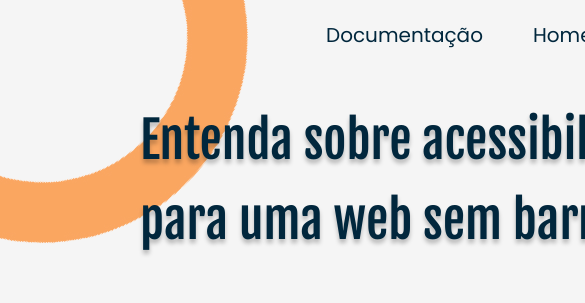
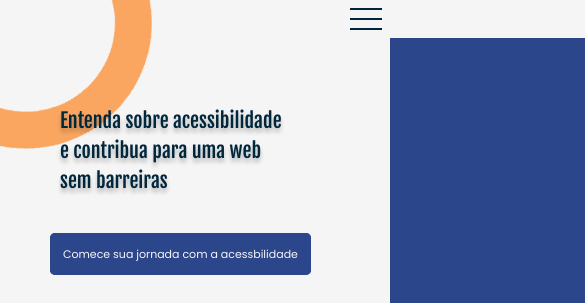
Before and after one commit to annarodrig/wat, a plain HTML site: page index.html in a window 390 px wide. Shown: the top 303 px of the page, 585 px wide, since content can reach past the window. Drawn offline with Linux system fonts and the light colour scheme.

Commit message:
adiciona menu hamburguer

```diff
--- /dev/null
+++ b/assets/style/header_home.css
@@ -0,0 +1,240 @@
+/*Estilização da página incial*/
+
+:root {
+
+    font-size: 20px;
+    --fonte-normal: 'Poppins', sans-serif;
+    --fonte-titulo: 'Fjalla One', sans-serif;
+    --cor-cinza-claro: #f5f5f5;
+    --cor-azul-escuro:#2B468B;
+    --cor-texto-fundo-claro:#01273D;
+    --cor-texto-fundo-escuro: #edede9;
+
+}
+
+* {
+
+    margin: 0;
+    padding: 0;
+    border: 0;
+    font-family: var(--fonte-normal)
+}
+
+html, body, header {
+
+    margin:0px !important;
+    padding: 0px !important;
+ }
+
+
+
+/*--Estilização do cabeçalho--*/
+
+.imagens {
+
+    display: flex;
+    justify-content: space-between;
+    margin: 0;
+    padding: 0;
+
+}
+
+.img, .img-laranja {
+
+    width: 450px;
+
+}
+
+/*Navegação e menu hamburguer responsivo*/
+
+.nav-list {
+
+    display: flex;
+    gap: 50px;
+    margin-top: 1rem;
+
+}
+
+.nav-item {
+
+    list-style-type: none;
+
+}
+
+.nav-link {
+
+    text-decoration: none;
+    color: var(--cor-texto-fundo-claro);
+
+}
+
+.mobile-menu {
+
+    cursor: pointer;
+    display: none;
+
+}
+
+.mobile-menu div {
+    width: 32px;
+    height: 2px;
+    margin: 8px;
+    background-color: var(--cor-texto-fundo-claro);
+
+}
+
+/*--Titulo--*/
+
+.titulo {
+
+    /*Texto*/
+
+    font-family: var(--fonte-titulo);
+    font-size: 50px;
+    line-height: 4rem;
+    text-align:left;
+    font-weight: lighter;
+
+    /* Cores*/
+
+    color: var(--cor-texto-fundo-claro);
+    text-shadow: 0px 4px 4px rgba(0, 0, 0, 0.25);
+
+    /*Posicionamento*/
+
+    margin: 2rem;
+    padding: 1rem;
+    padding-bottom: 3rem;
+    width: 800px;
+
+}
+
+
+.section-1 {
+    margin: 3rem;
+    margin-top: -15rem;
+    margin-left: 3rem;
+    padding:1rem;
+    padding-bottom: 4rem;
+
+}
+
+.section-1 a {
+
+    background-color: var(--cor-azul-escuro);
+    border: medium solid var(--cor-azul-escuro);
+    border-radius: 15px;
+    color: #F6F6F6;
+    text-decoration: none;
+    padding: 1.50rem;
+    margin: 3rem;
+
+}
+
+/*Resposividade do menu hamburguer*/
+
+@media (max-width: 999px) {
+
+    body {
+
+        overflow-x: hidden;
+
+    }
+
+    .img {
+
+        display: none;
+    }
+
+    .nav-list {
+
+        position: absolute;
+        margin-top: 0;
+        right: 0;
+        width: 50vw;
+        height: 70vh;
+        flex-direction: column;
+        align-items: center;
+        justify-content: space-around;
+        background-color: var(--cor-azul-escuro);
+        transform: translateX(100%);
+        transition: transform 0.3s ease-in;
+    }
+
+    .nav-item {
+
+        margin-left: 0;
+        opacity: 0;
+    }
+
+    .nav-link {
+        color: var(--cor-texto-fundo-escuro);
+    }
+
+    .mobile-menu {
+
+        display: block;
+
+    }
+
+    .titulo {
+
+        line-height: 30px;
+        font-size: 20px;
+        width: 225px;
+        margin: 1rem;
+        padding: 1rem;
+
+    }
+
+    .nav-list.active {
+
+        transform: translateX(0);
+
+    }
+
+
+    @keyframes navLinkFade {
+        from {
+            opacity: 0;
+            transform: translateX(50px);
+
+        }
+
+        to {
+            opacity: 1;
+            transform: translateX(0);
+
+        }
+    }
+
+    .img {
+
+        width: 150px;
+
+    }
+
+    .img-laranja {
+
+        width: 200px;
+    }
+
+    .section-1 {
+
+        margin: 0;
+        margin-top: -150px;
+        margin-bottom: 20px;
+        padding: 1rem;
+
+    }
+
+    .section-1 a {
+
+        margin: 1.50rem;
+        border-radius: 5px;
+        font-size: 11px;
+        padding: 10px;
+
+    }
+
+}
--- a/assets/style/pagina_inicial.css
+++ b/assets/style/pagina_inicial.css
@@ -28,90 +28,6 @@ body {
     background-color: var(--cor-cinza-claro);
 }
 
-/*--Estilização do cabeçalho--*/
-
-header{
-
-    /*Posicionamento*/
-
-    margin: 1rem;
-
-}
-
-.imagens {
-
-    display: flex;
-    justify-content: space-between;
-    margin: 0;
-    padding: 0;
-
-}
-
-.nav-list{
-
-    display: flex;
-    gap: 50px;
-    margin-top: 1rem;
-
-}
-
-.nav-item {
-
-    list-style-type: none;
-
-}
-
-.nav-link{
-
-    text-decoration: none;
-    color: var(--cor-texto-fundo-claro);
-}
-
-
-/*--Titulo--*/
-
-.titulo{
-
-    /*Texto*/
-    font-family: var(--fonte-titulo);
-    font-size: 50px;
-    line-height: 4rem;
-    text-align:left;
-    font-weight: lighter;
-
-    /* Cores */
-
-    color: var(--cor-texto-fundo-claro);
-    text-shadow: 0px 4px 4px rgba(0, 0, 0, 0.25);
-
-    /*Posicionamento*/
-    margin: 2rem;
-    padding: 1rem;
-    padding-bottom: 3rem;
-    width: 800px;
-
-}
-
-.section-1 {
-    margin: 3rem;
-    margin-top: -15rem;
-    margin-left: 3rem;
-    padding:1rem;
-    padding-bottom: 4rem;
-
-}
-
-.section-1 a {
-
-    background-color: var(--cor-azul-escuro);
-    border: medium solid var(--cor-azul-escuro);
-    border-radius: 15px;
-    color: #F6F6F6;
-    text-decoration: none;
-    padding: 1.50rem;
-    margin: 3rem;
-
-}
 
 /* segunda section */
 
--- a/index.html
+++ b/index.html
@@ -12,19 +12,25 @@
     <link rel="preconnect" href="https://fonts.gstatic.com" crossorigin>
     <link href="https://fonts.googleapis.com/css2?family=Fjalla+One&display=swap" rel="stylesheet">
     <link rel="stylesheet" href="assets/style/pagina_inicial.css">
+    <link rel="stylesheet" href="assets/style/header_home.css">
 </head>
 <body>
     <header>
         <section class="imagens">
-            <img style="width: 450px;" src="assets/img/forma_fina-removebg-preview_1-removebg-preview (1).png" alt="Circulo vazado de cor laranja">
-            <nav>
+            <img class="img-laranja" src="assets/img/forma_fina-removebg-preview_1-removebg-preview (1).png" alt="Circulo vazado de cor laranja">
+            <nav class="nav">
+                <div class="mobile-menu">
+                    <div class="line1"></div>
+                    <div class="line2"></div>
+                    <div class="line3"></div>
+                </div>
                 <ul class="nav-list">
                     <li class="nav-item"><a class="nav-link"  href="">Documentação</a></li>
                     <li class="nav-item"><a class="nav-link"  href="">Home</a></li>
                     <li class="nav-item"><a class="nav-link"  href="">Acessibilidade</a></li>
                 </ul>
             </nav>
-            <img style="width: 450px;" src="assets/img/forma1-PhotoRoom_1-removebg-preview.png" alt="Forma em formato de onda na cor azul escuro">
+            <img class="img" src="assets/img/forma1-PhotoRoom_1-removebg-preview.png" alt="Forma em formato de onda na cor azul escuro">
         </section>
         <section class="section-1">
             <h1 class="titulo" >Entenda sobre acessibilidade e contribua para uma web sem barreiras</h1>
@@ -43,5 +49,6 @@
             <p>Todos os direitos reservados &copy;</p>
         </section>
     </footer>
+    <script src="mobile.navbar.js"></script>
 </body>
 </html>
--- /dev/null
+++ b/mobile.navbar.js
@@ -0,0 +1,43 @@
+class MobileNavbar {
+    constructor(mobileMenu, navList, navLinks) {
+        this.mobileMenu = document.querySelector(mobileMenu);
+        this.navList = document.querySelector(navList);
+        this.navLinks = document.querySelectorAll(navLinks);
+        this.activeClass = "active";
+
+        this.handleClick = this.handleClick.bind(this);
+
+    }
+
+    animateLinks() {
+        this.navLinks.forEach((link) => {
+            link.style.animation
+                ? (link.style.animation = "")
+                : (link.style.animation = `navLinkFade 0.5s ease forwards 0.3s`);
+        });
+    }
+
+    handleClick() {
+        this.navList.classList.toggle(this.activeClass);
+        this.animateLinks();
+    }
+
+    addClickEvent() {
+        this.mobileMenu.addEventListener("click", this.handleClick);
+    }
+
+    init() {
+        if(this.mobileMenu) {
+            this.addClickEvent();
+        }
+        return this;
+    }
+}
+
+const mobileNavbar = new MobileNavbar(
+    ".mobile-menu",
+    ".nav-list",
+    ".nav-item",
+);
+
+mobileNavbar.init();
```
Also changed, not shown: assets/img/forma-laranja.svg (added), assets/mobile.navbar.js (deleted).
